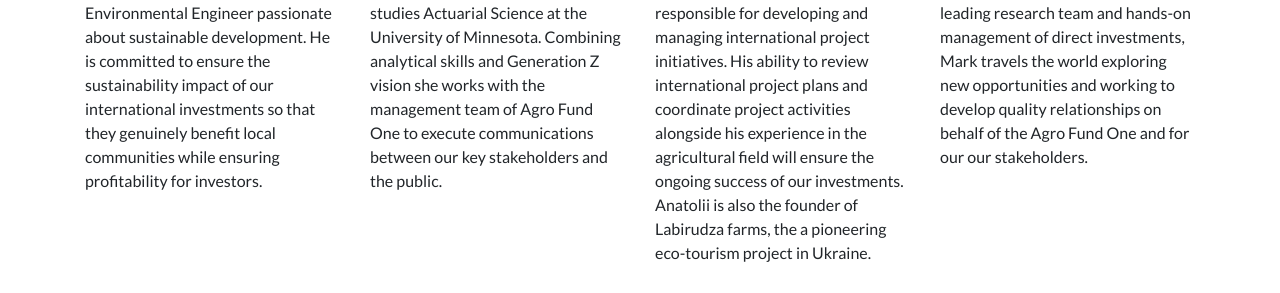
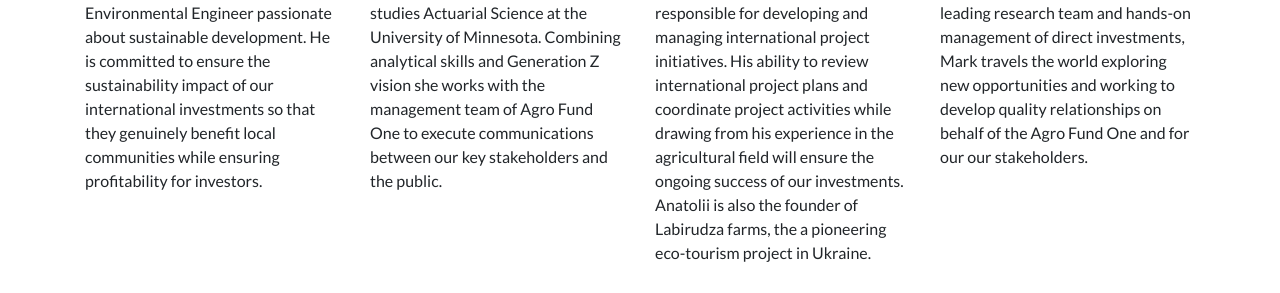
Before and after one commit to smnwltr/agrofund.one, a Jekyll site: the page built from index.html, in a window 1280 px wide and 900 px high, scrolled down 3780 px. Shown: the part 281-574 px from the top of the window. Built offline with Jekyll 4.4.1, drawn with Linux system fonts in a browser that asks for light colours; some of the changed text lies outside the part shown.

Commit message:
Update htacess redirect Update anatoliis description

```diff
--- a/_data/general.yml
+++ b/_data/general.yml
@@ -63,7 +63,7 @@
         mail: anatolii@mesabafinance.com
         linkedin: https://www.linkedin.com/in/aosadchyi/
         text: >-
-          Based in Kyiv, Ukraine. Anatolii is responsible for developing and managing international project initiatives. His ability to review international project plans and coordinate project activities alongside his experience in the agricultural field will ensure the ongoing success of our investments. Anatolii is also the founder of Labirudza farms, the a pioneering eco-tourism project in Ukraine.
+          Based in Kyiv, Ukraine. Anatolii is responsible for developing and managing international project initiatives. His ability to review international project plans and coordinate project activities while drawing from his experience in the agricultural field will ensure the ongoing success of our investments. Anatolii is also the founder of Labirudza farms, the a pioneering eco-tourism project in Ukraine.
       -
         name: Mark M. Erjavec
         title: Fund Manager
```
Also changed, not shown: 1 other file.
